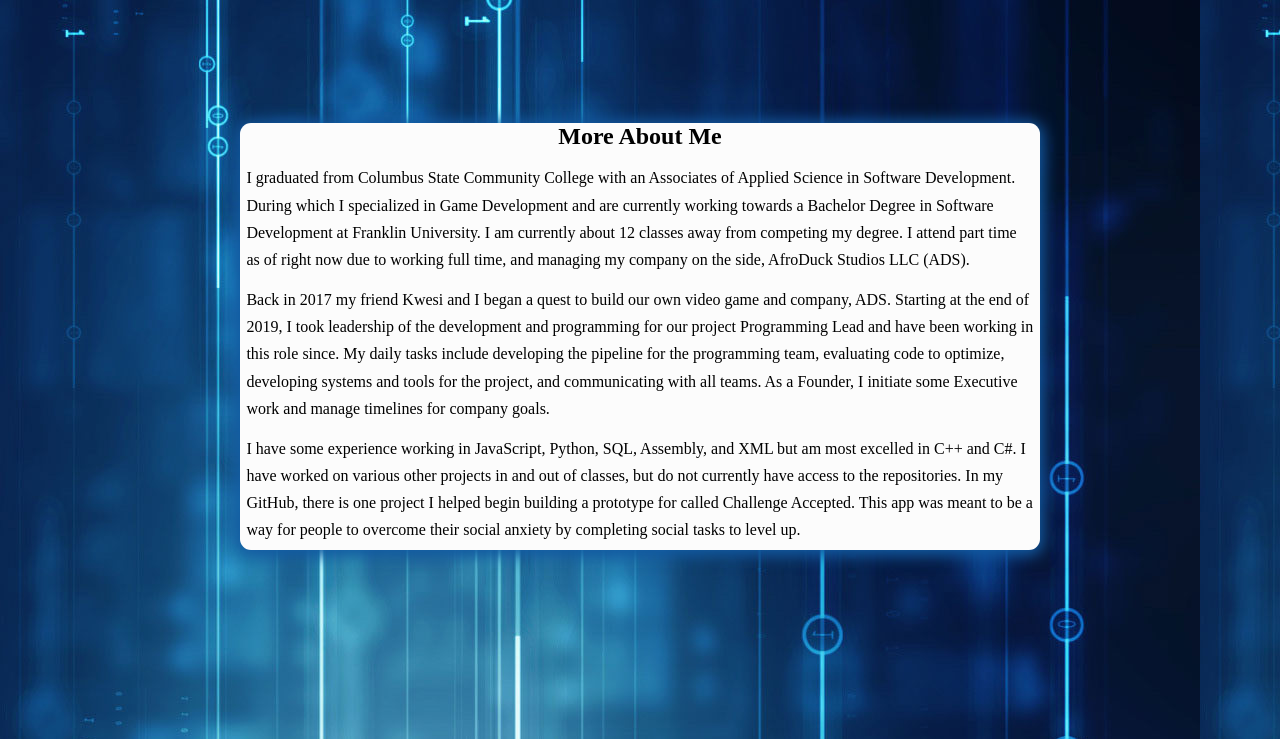
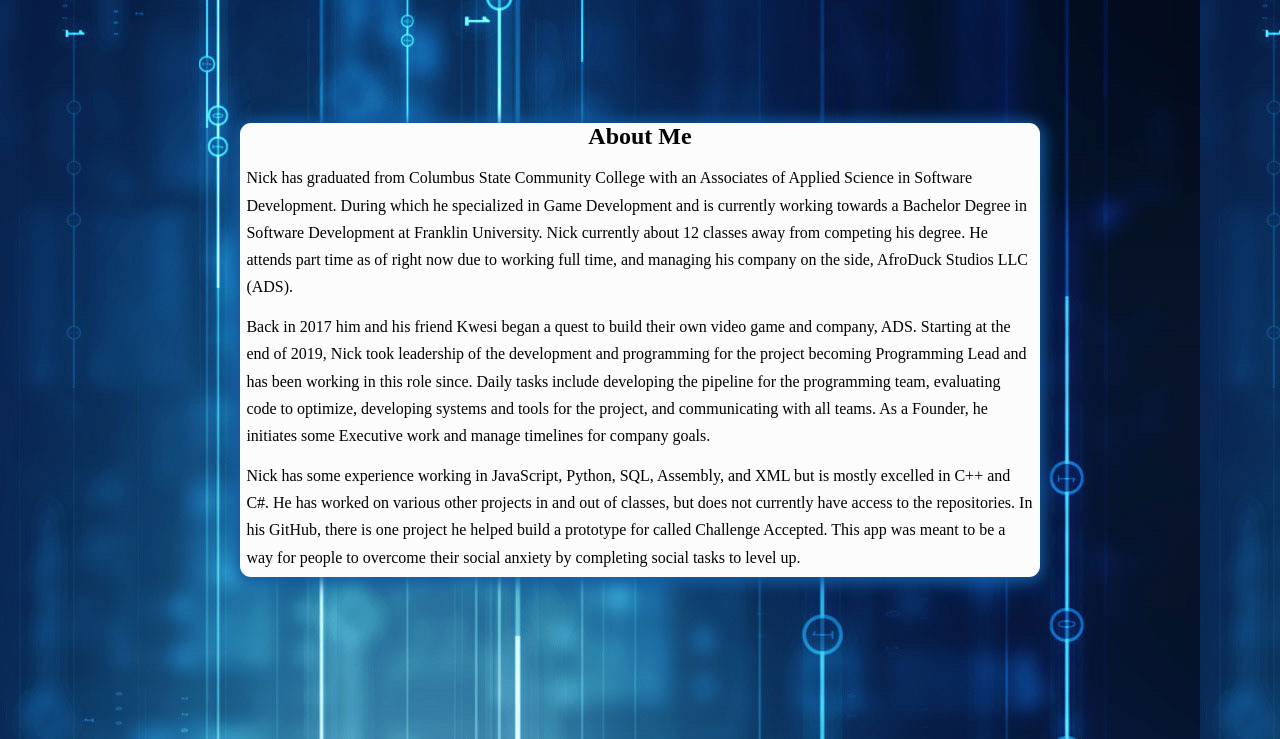
Before and after one commit to JMo-35/Nicks_Website, a plain HTML site: page index.html in a window 1280 px wide. Shown: the part 960-1699 px from the top of the page. Drawn offline with Linux system fonts and the light colour scheme.

Commit message:
cscc bio update

```diff
--- a/index.html
+++ b/index.html
@@ -33,10 +33,12 @@
 			<div class="bio animate__animated animate__shakeX">
 				<h2 class="bio-title">Hello!</h2>
 				<p class="bio-text">
-				  I am Nick Monnin-Allen, and I am a Software Developer that
-				  specializes in game development. I have most experience
-				  working on back-end development, but am striving to learn
-				  more on the front end for web design.
+				  I’m a Software Developer that specializes in game
+				  development and project management/creation. I believe
+				  that with hard work, creativity, and communication
+				  anything can be possible to develop. I am at my best
+				  when collaborating with an awesome team and listening
+				  to music while I crank out code!
 				</p>
 			</div>
 			<div class="skills-wrapper">
@@ -86,29 +88,29 @@
 		</section>
 
 		<section class="more-about" id="about">
-			<h2>More About Me</h2>
+			<h2>About Me</h2>
 			<p>
-			I graduated from Columbus State Community College with an Associates of Applied
-			Science in Software Development. During which I specialized in Game Development and are currently
+			Nick has graduated from Columbus State Community College with an Associates of Applied
+			Science in Software Development. During which he specialized in Game Development and is currently
 			working towards a Bachelor Degree in Software Development at Franklin
-			University. I am currently about 12 classes away from competing my degree.
-			I attend part time as of right now due to working full time, and managing
-			my company on the side, AfroDuck Studios LLC (ADS).
+			University. Nick currently about 12 classes away from competing his degree.
+			He attends part time as of right now due to working full time, and managing
+			his company on the side, AfroDuck Studios LLC (ADS).
 			</p>
 			<p>
-			Back in 2017 my friend Kwesi and I began a quest to build our own video
-			game and company, ADS. Starting at the end of 2019, I took
-			leadership of the development and programming for our project Programming Lead and have
-			been working in this role since. My daily tasks include developing the
+			Back in 2017 him and his friend Kwesi began a quest to build their own video
+			game and company, ADS. Starting at the end of 2019, Nick took
+			leadership of the development and programming for the project becoming Programming Lead and has
+			been working in this role since. Daily tasks include developing the
 			pipeline for the programming team, evaluating code to optimize, developing
 			systems and tools for the project, and communicating with all teams.
-			As a Founder, I initiate some Executive work and manage timelines for company goals.
+			As a Founder, he initiates some Executive work and manage timelines for company goals.
 			</p>
 			<p>
-			I have some experience working in JavaScript, Python, SQL, Assembly, and XML
-			but am most excelled in C++ and C#. I have worked on various other projects
-			in and out of classes, but do not currently have access to the repositories.
-			In my GitHub, there is one project I helped begin building a prototype for
+			Nick has some experience working in JavaScript, Python, SQL, Assembly, and XML
+			but is mostly excelled in C++ and C#. He has worked on various other projects
+			in and out of classes, but does not currently have access to the repositories.
+			In his GitHub, there is one project he helped build a prototype for
 			called Challenge Accepted. This app was meant to be a way for people to
 			overcome their social anxiety by completing social tasks to level up.
 			</p>
@@ -126,7 +128,7 @@
 				/>
 				<h3 class="project-title">Zakumba Astraia Alpha Demo</h3>
 				<p class="project-details">
-				Zakumba Astraia is a project my company AfroDuck Studios is currently
+				Zakumba Astraia is a project AfroDuck Studios is currently
 				working on! We have published this Alpha Demo to showcase the idea of
 				the game we want to build. I developed most of the code myself for this
 				project from scratch.
--- a/style.css
+++ b/style.css
@@ -155,6 +155,7 @@ nav ul li {
 .skill-header {
   margin-bottom: 1rem;
   color: var(--secondary-color);
+  /* text-shadow: 0 0 0.1px var(--shadow); */
   text-align: center;
 }
 
```
